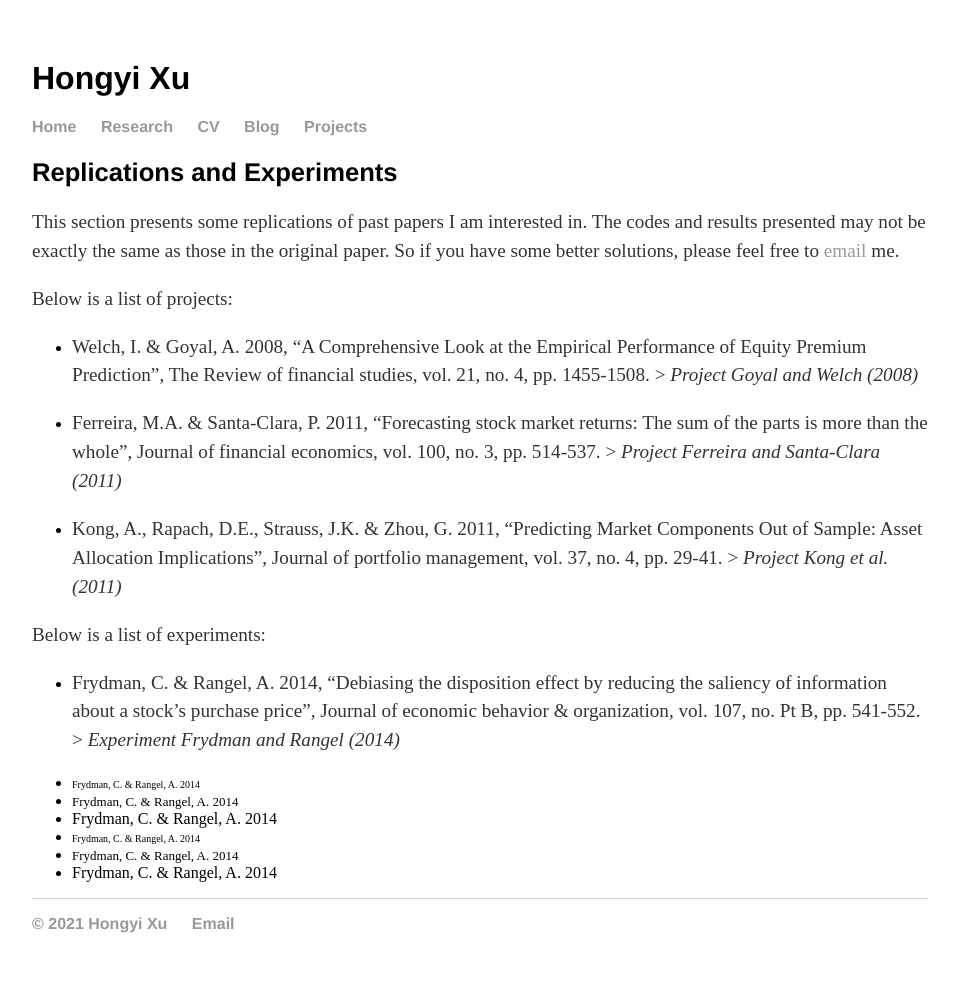
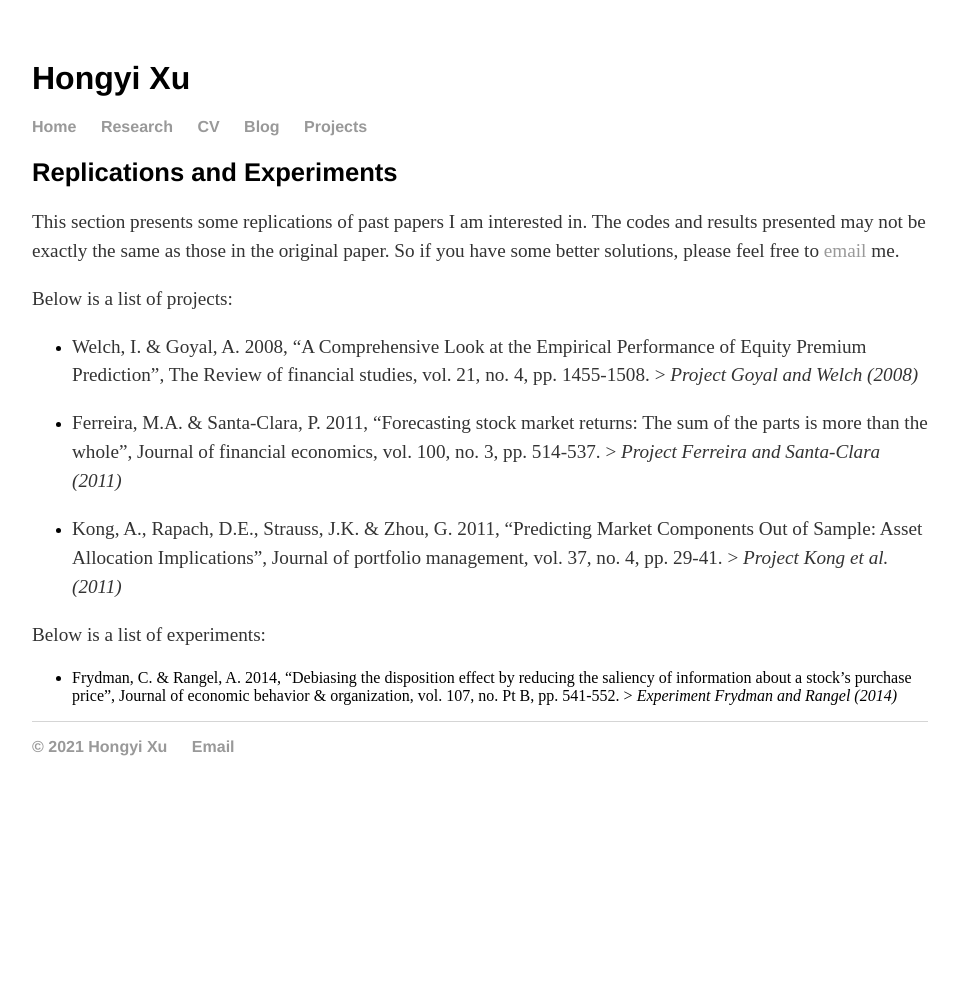
Before and after one commit to hongyileoxu/hongyileoxu.github.io, a Jekyll site: the page built from projects/index.md, in a window 1280 px wide. Shown: the whole page, without its empty margins (160-1118 px from the left). Built offline with Jekyll 4.4.1, drawn with Linux system fonts in a browser that asks for light colours; after the commit the page ends 900 px from its top, so only the background shows below that.

Commit message:
Update index.md

```diff
--- a/projects/index.md
+++ b/projects/index.md
@@ -15,14 +15,3 @@
 
 Below is a list of experiments:
 - Frydman, C. & Rangel, A. 2014, "Debiasing the disposition effect by reducing the saliency of information about a stock's purchase price", Journal of economic behavior & organization, vol. 107, no. Pt B, pp. 541-552. > _Experiment Frydman and Rangel (2014)_
-
-
-- <font size="1"> Frydman, C. & Rangel, A. 2014 </font>
-- <font size="2"> Frydman, C. & Rangel, A. 2014 </font>
-- <font size="3"> Frydman, C. & Rangel, A. 2014 </font>
-
-- <font size="1"> Frydman, C. & Rangel, A. 2014 </font>
-
-- <font size="2"> Frydman, C. & Rangel, A. 2014 </font>
-
-- <font size="3"> Frydman, C. & Rangel, A. 2014 </font>
```
